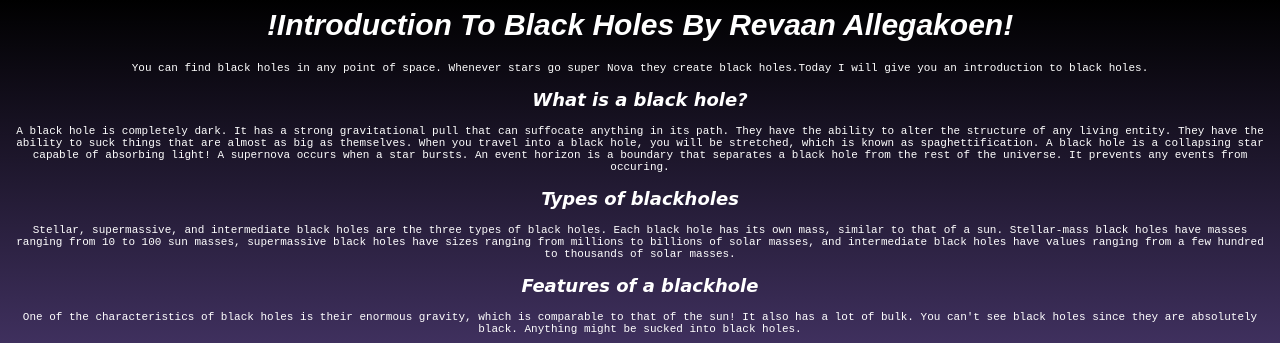
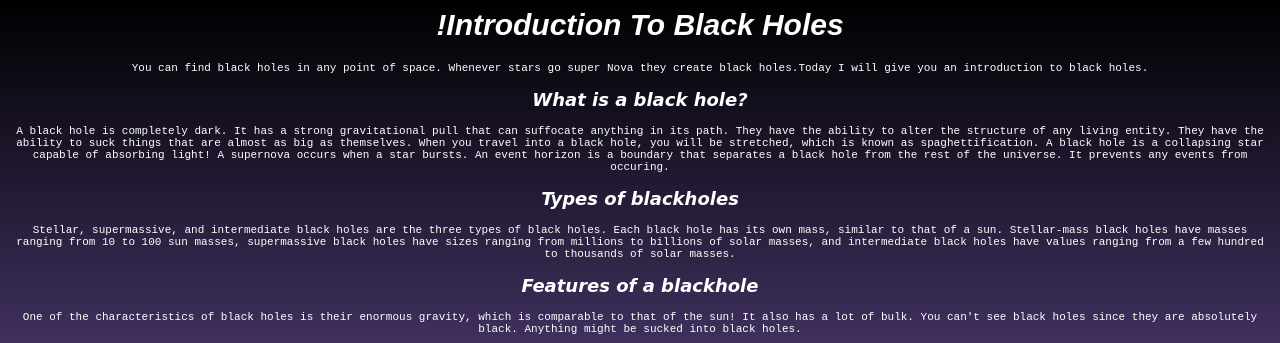
Before and after one commit to Dra-256/Blackholes, a plain HTML site: page index.html in a window 1280 px wide. Shown: the top 343 px of the page. Drawn offline with Linux system fonts and the light colour scheme.

Commit message:
Update index.html

```diff
--- a/index.html
+++ b/index.html
@@ -5,7 +5,7 @@
     <title>Introduction to Black holes!</title>
     </head>
 <body>
-<h1>!Introduction To Black Holes By Revaan Allegakoen!</h1>
+<h1>!Introduction To Black Holes</h1>
 
     <p>You can find black holes in any point of space. Whenever stars go super Nova they create black holes.Today I will give you an introduction to black holes.  </p>
 
```
